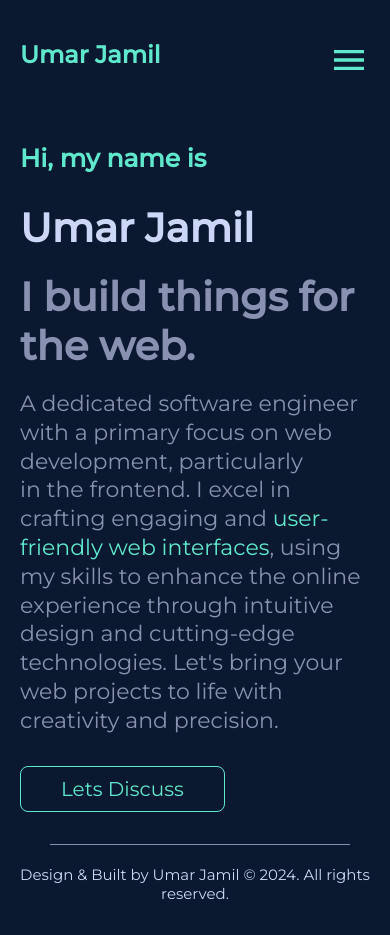
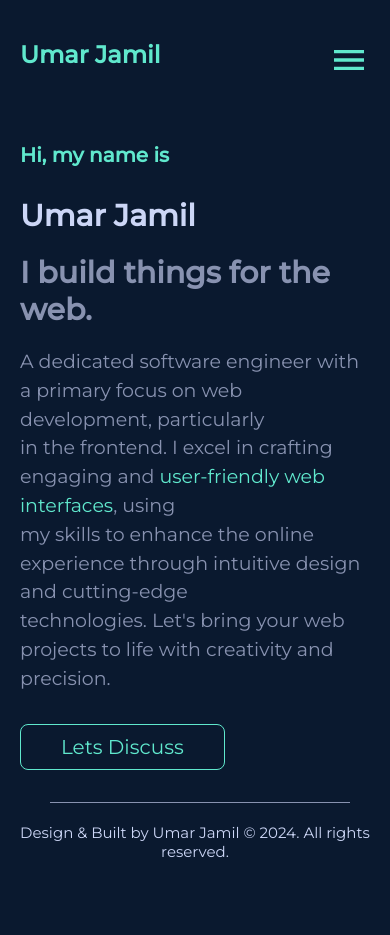
Before and after one commit to UMAR-78/portfolio, a React (Create React App) app: page / in a window 390 px wide. After the commit the page ends 893 px from the top, so only its background shows below. Built offline with nearby package versions, Linux system fonts and the light colour scheme.

Commit message:
Some changes done

```diff
--- a/src/components/About/About.css
+++ b/src/components/About/About.css
@@ -92,7 +92,7 @@
     min-width: 100%;
     line-height: 1.8rem;
     color: #8892b0;
-    font-size: 22px;
+    font-size: 20px;
     margin-bottom: 30px;
   }
 }
--- a/src/components/Contact/Contact.css
+++ b/src/components/Contact/Contact.css
@@ -36,7 +36,7 @@
 
 
   .successMessage {
-    color: #4caf50;
+    color: var(--primary-color);
     text-align: center;
     font-size: 18px;
     margin-top: 20px;
--- a/src/components/HeaderSection/Header.css
+++ b/src/components/HeaderSection/Header.css
@@ -106,6 +106,7 @@
   }
   .navLinks.open ul li {
     margin-top: 20px;
-    font-size: 25px;
+    font-size: 18px;
+    padding-top: 10px;
   }
 }
--- a/src/components/HeroSection/HeroSection.css
+++ b/src/components/HeroSection/HeroSection.css
@@ -39,18 +39,18 @@ span {
     margin-left: 0rem;
   }
   .firstText{
-    font-size: 25px;
+    font-size: 20px;
   }
   .secondText {
-    font-size: 40px;
+    font-size: 30px;
     margin-top: 30px;
     margin-bottom: 20px;
   }
   .thirdText {
-    font-size: 40px;
+    font-size: 30px;
   }
   .text {
-    font-size: 22px;
+    font-size: 19px;
     line-height: 1.8rem;
     color: #8892b0;
     margin-bottom: 30px;
--- a/src/index.css
+++ b/src/index.css
@@ -13,6 +13,10 @@
   --secondary-color : #ccd6f6;
   --third-color : #a7b1d0;
 }
+
+
+
+
 body{
   background-color: #0a192f;
 
```
